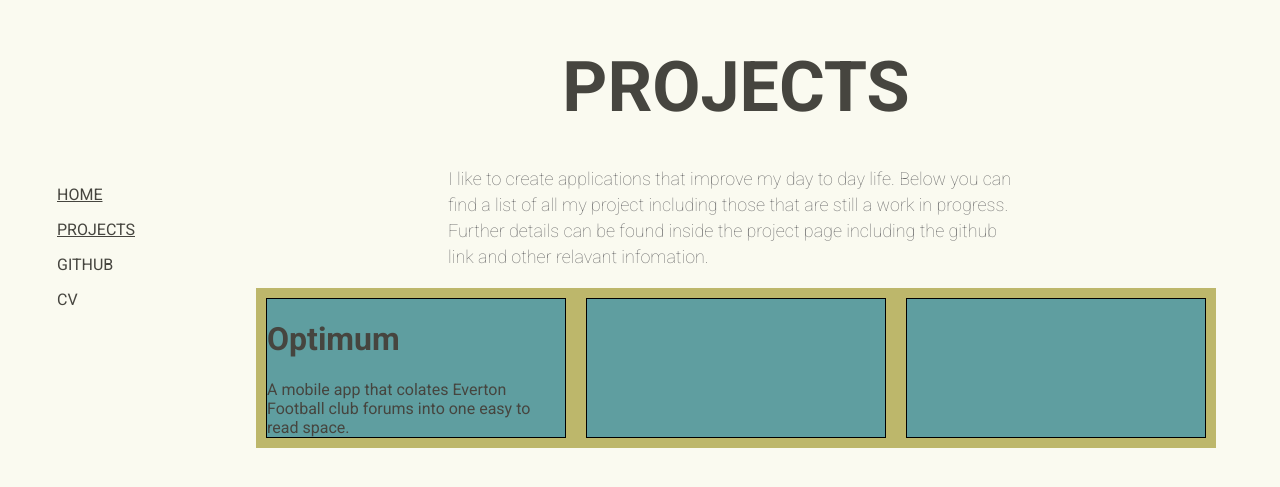
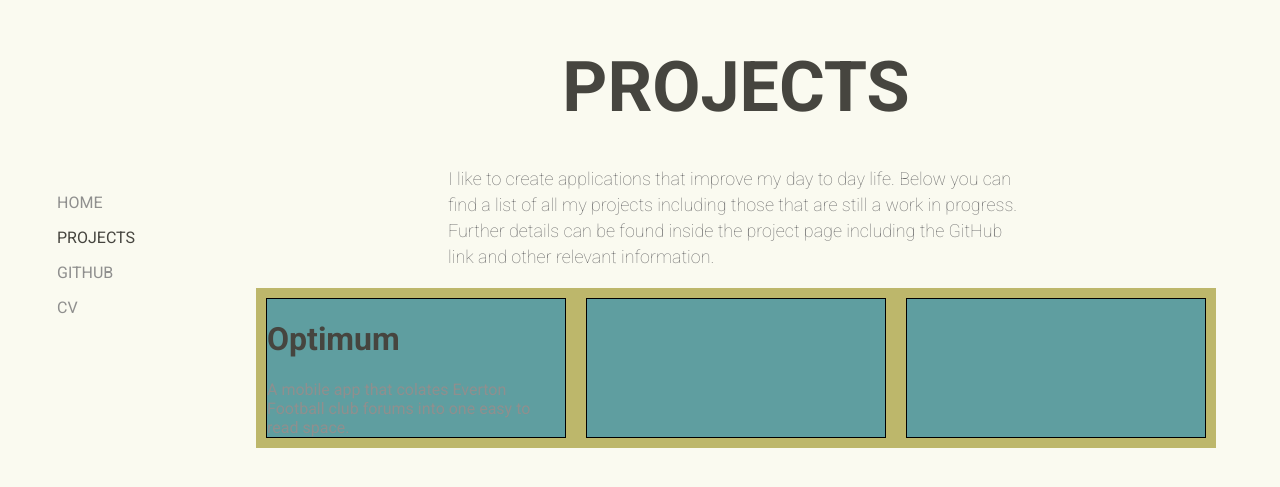
Before and after one commit to mccanndomi/personal-website, a React (Create React App) app: page /projects in a window 1280 px wide. Shown: the part 153-640 px from the top of the page. Built offline with nearby package versions, Linux system fonts and the light colour scheme.

Commit message:
fixed text

```diff
--- a/src/components/LeftBar.css
+++ b/src/components/LeftBar.css
@@ -16,11 +16,10 @@
 .menu-link {
   font-weight: bolder;
   font-size: 1.4vw;
-  color: rgb(70, 69, 63);
   text-decoration: none;
 }
 
 a {
-  color: rgb(70, 69, 63);
+  color: rgb(143, 143, 142);
   text-decoration: none;
 }
--- a/src/components/LeftBar.js
+++ b/src/components/LeftBar.js
@@ -8,10 +8,11 @@ export const LeftBar = () => {
         <p>
           <NavLink
             className="menu=link"
+            activeStyle={{
+              color: "#46453f",
+            }}
+            exact
             to="/"
-            activeStyle={{
-              textDecoration: "underline",
-            }}
           >
             HOME
           </NavLink>
@@ -21,7 +22,7 @@ export const LeftBar = () => {
             className="menu=link"
             to="/projects"
             activeStyle={{
-              textDecoration: "underline",
+              color: "#46453f",
             }}
           >
             PROJECTS
@@ -31,7 +32,7 @@ export const LeftBar = () => {
         <p>
           <a href="https://github.com/mccanndomi">GITHUB</a>
         </p>
-        <p>CV</p>
+        <a>CV</a>
       </div>
     </div>
   );
--- a/src/pages/Projects.js
+++ b/src/pages/Projects.js
@@ -25,10 +25,10 @@ function Projects() {
             <p className="project-title">PROJECTS</p>
             <p className="project-title-subtext">
               I like to create applications that improve my day to day life.
-              Below you can find a list of all my project including those that
+              Below you can find a list of all my projects including those that
               are still a work in progress. Further details can be found inside
-              the project page including the github link and other relavant
-              infomation.
+              the project page including the GitHub link and other relevant
+              information.
             </p>
             <div className="project-space">
               {projectData.map((project) => (
```
